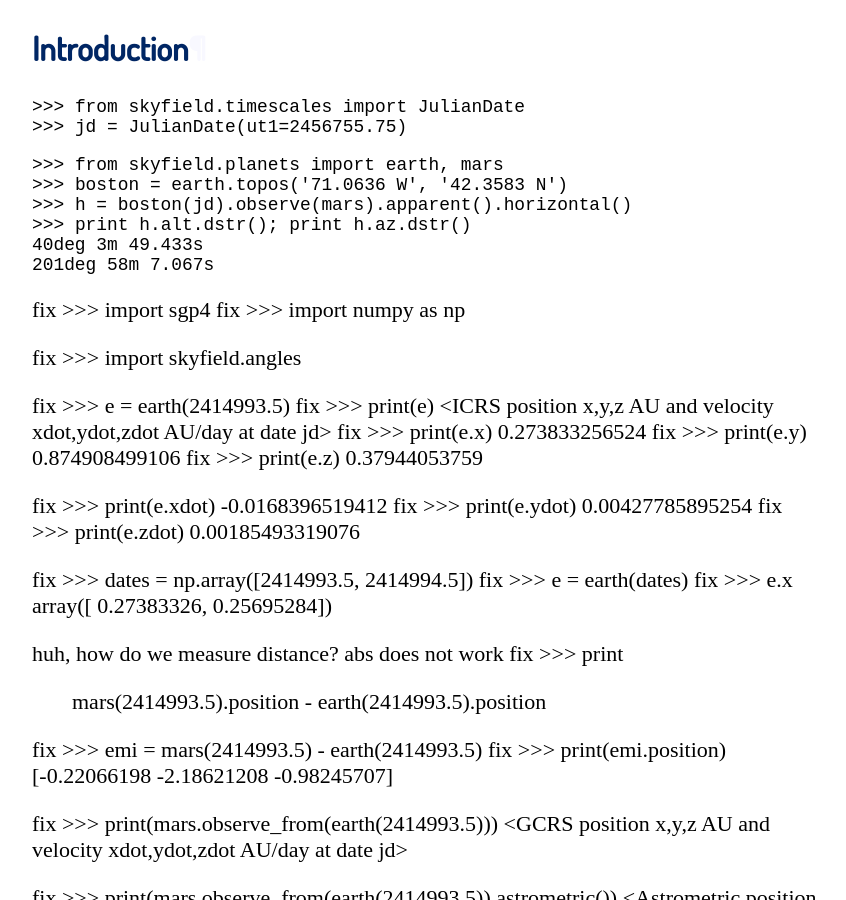
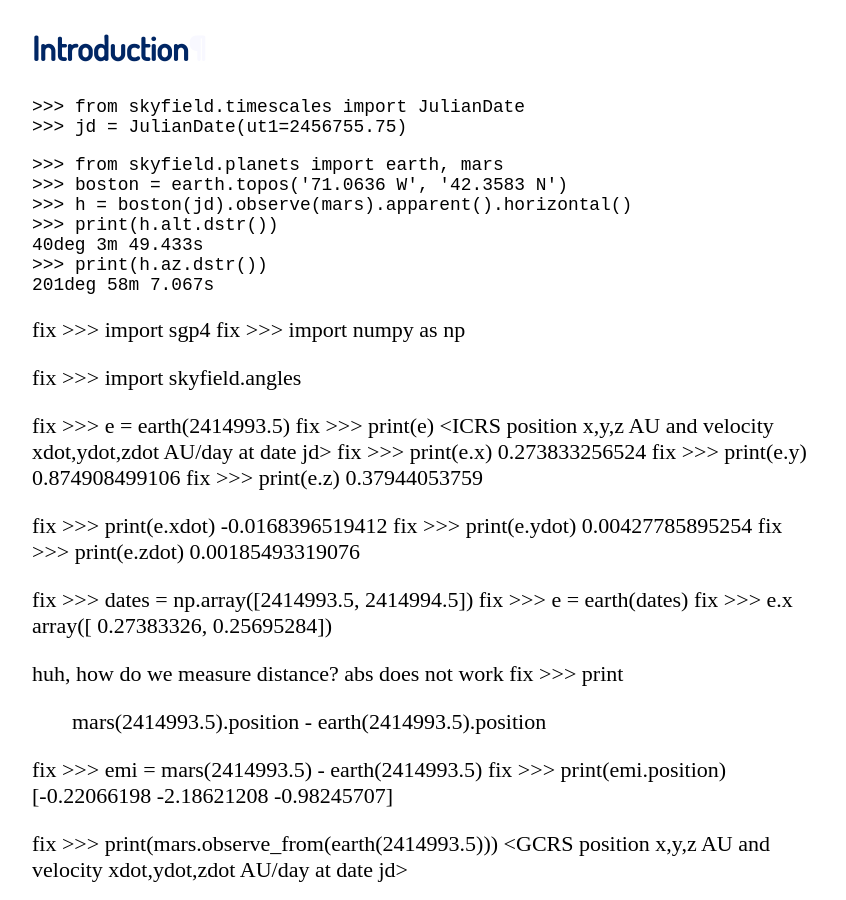
Before and after one commit to skyfielders/python-skyfield, a Sphinx documentation site: the page built from skyfield/documentation/introduction.rst, in a window 1280 px wide and 900 px high. Shown: the whole window, without its empty margins (212-1058 px from the left). Built offline with Sphinx 7.4.7, drawn with Linux system fonts in a browser that asks for light colours; pages that are not in the unit, such as notebooks, are missing from menus.

```diff
--- a/skyfield/documentation/introduction.rst
+++ b/skyfield/documentation/introduction.rst
@@ -10,8 +10,9 @@
 >>> from skyfield.planets import earth, mars
 >>> boston = earth.topos('71.0636 W', '42.3583 N')
 >>> h = boston(jd).observe(mars).apparent().horizontal()
->>> print h.alt.dstr(); print h.az.dstr()
+>>> print(h.alt.dstr())
 40deg 3m 49.433s
+>>> print(h.az.dstr())
 201deg 58m 7.067s
 
 fix >>> import sgp4
```
